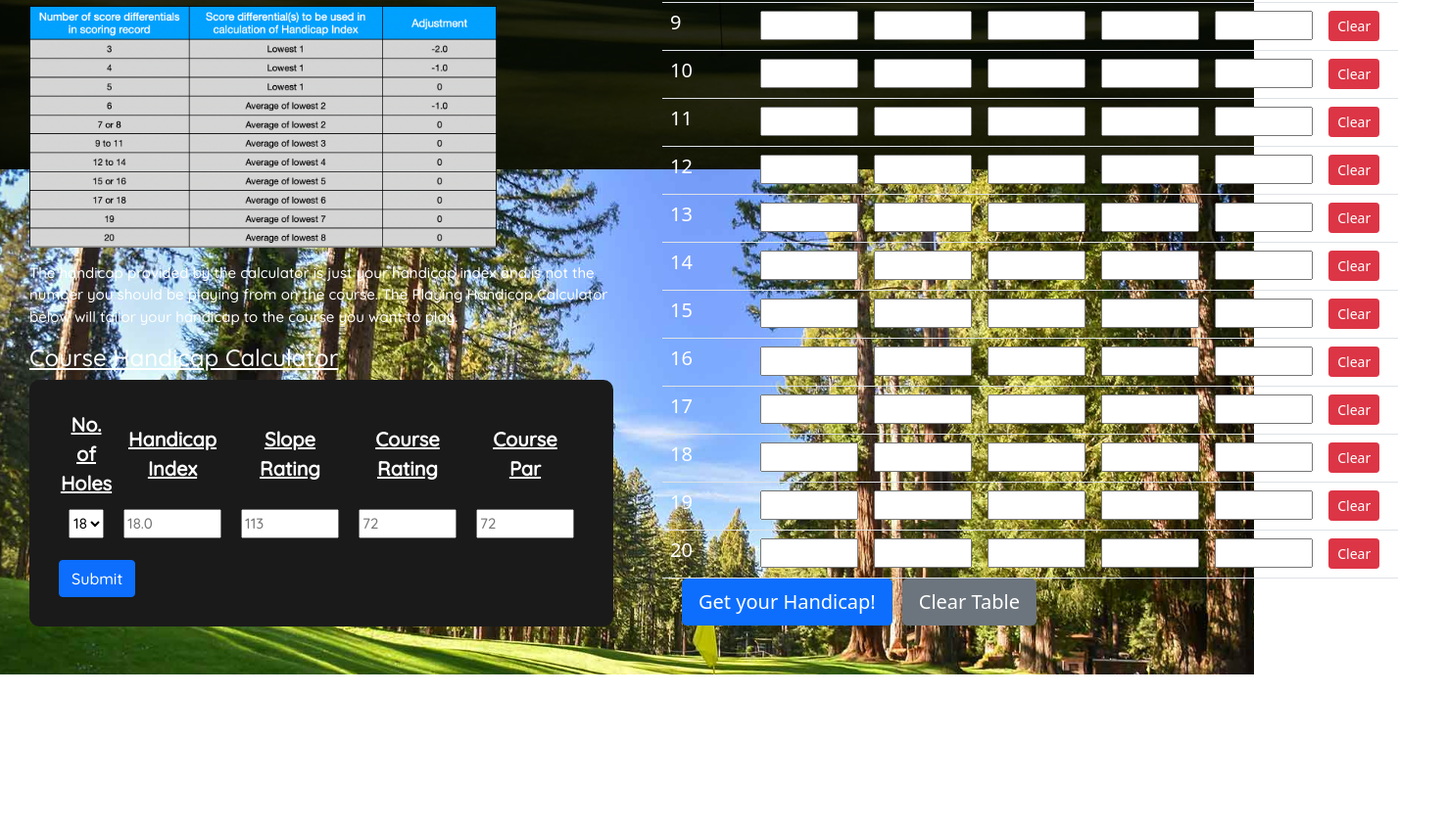
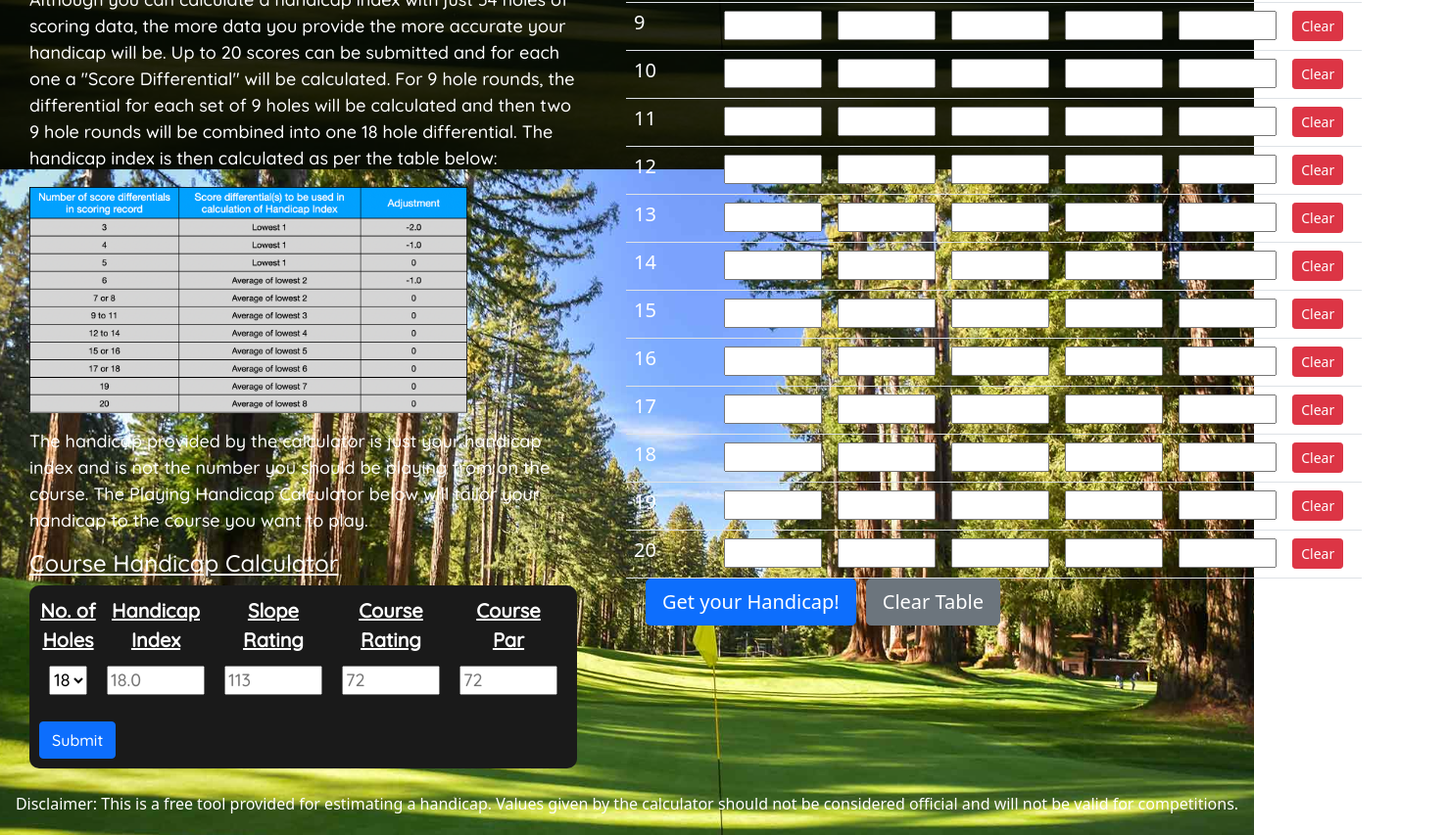
Before and after one commit to mblenk/golf-handicap-calculator, a website with bundled scripts: page index.html in a window 1280 px wide. Shown: the part 627-1480 px from the top of the page at 98% size, 1477 px wide, since content can reach past the window. Before the commit the page ends 1316 px from the top, so only its background shows below. Built offline with nearby package versions, Linux system fonts and the light colour scheme.

Commit message:
Footer added and CSS updated

```diff
--- a/index.css
+++ b/index.css
@@ -37,6 +37,11 @@
     font-size: 25px;
 }
 
+/* Footer */
+.footer {
+    text-align: center;
+    padding: 0px 0px 20px 0px;
+}
 /* Input Forms */
 .content {
     position:relative;
@@ -77,7 +82,7 @@
 }
 .course-hcap-form {
     background-color: rgb(26, 26, 26);
-    padding: 30px;
+    padding: 10px;
     border-radius: 10px;
     display: flex;
     align-items: center;
@@ -116,7 +121,7 @@
     margin:25px 20px 0px 20px;
     /* width:50%; */
     font-family: 'Quicksand', sans-serif;
-    font-size:15px;
+    font-size:18px;
 }
 .content img {
     max-width:100%;
--- a/index.html
+++ b/index.html
@@ -121,6 +121,8 @@
                 </div>
             </form>
         </div>
+        <br>
+        <footer class="text-color footer">Disclaimer: This is a free tool provided for estimating a handicap. Values given by the calculator should not be considered official and will not be valid for competitions.</footer>
     </section>
     <div class="modal">
         <div class="modal-box">
@@ -129,6 +131,7 @@
             <button class="close-modal"><i class="fas fa-times"></i></button>
         </div>
     </div>
+
 
     <script type="module" src="scripts/differential-calculator.js"></script>
     <script type="module" src="scripts/table-render.js"></script>
```
